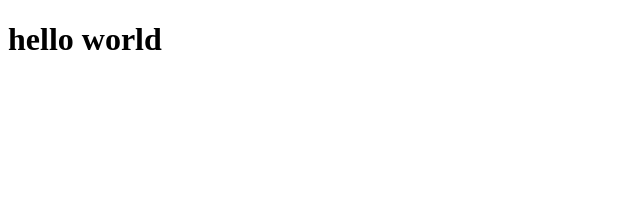
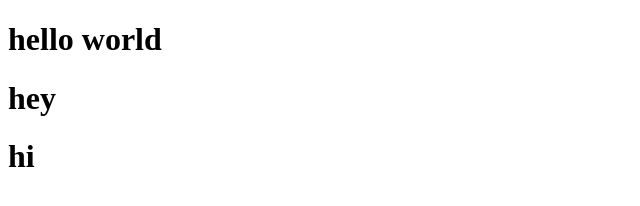
Before and after one commit to Kazbek0/testgit, a plain HTML site: page index.html in a window 1280 px wide. Shown: the whole page, without its empty margins (0-640 px from the left). Drawn offline with Linux system fonts and the light colour scheme.

Commit message:
add layout

```diff
--- a/index.html
+++ b/index.html
@@ -8,5 +8,8 @@
 </head>
 <body>
     <h1>hello world</h1>
+    <h1>hey</h1>
+    <h1>hi</h1>
+
 </body>
 </html>
```
